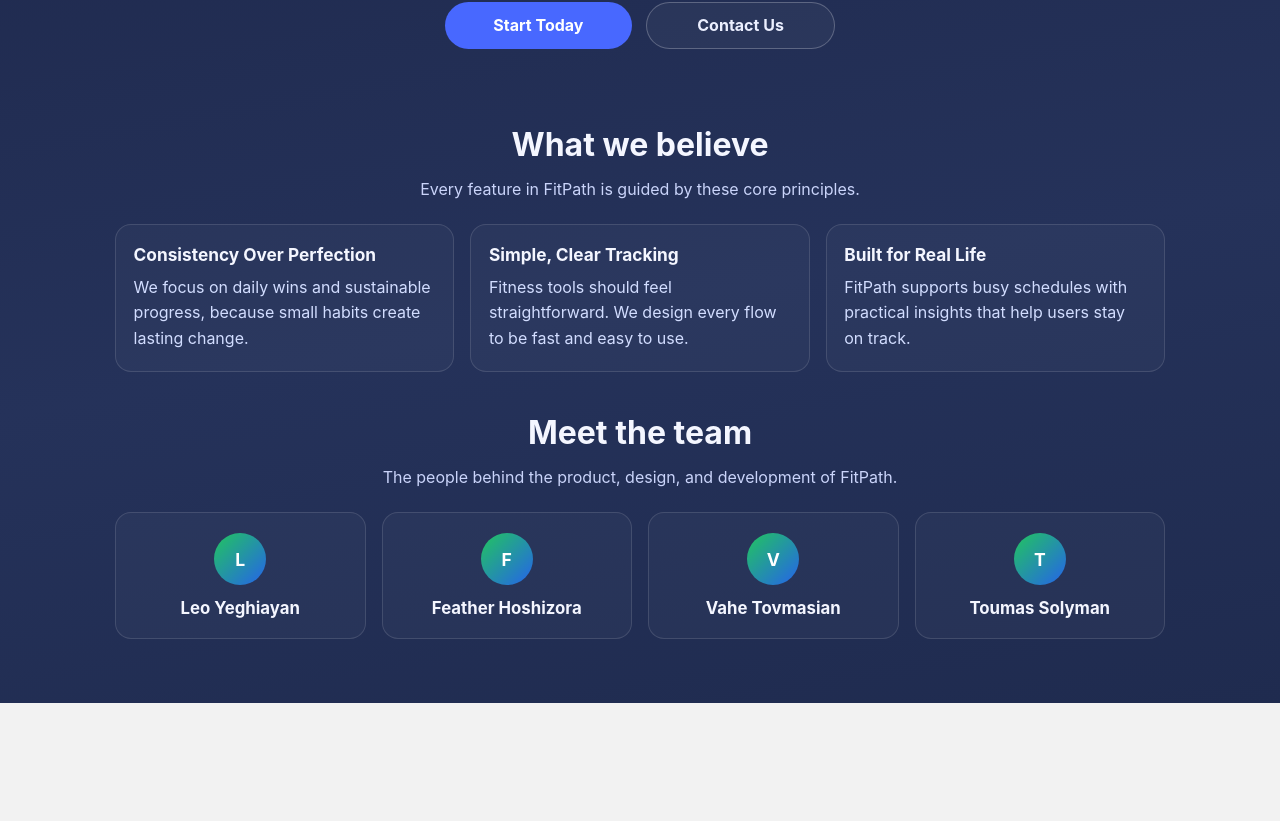
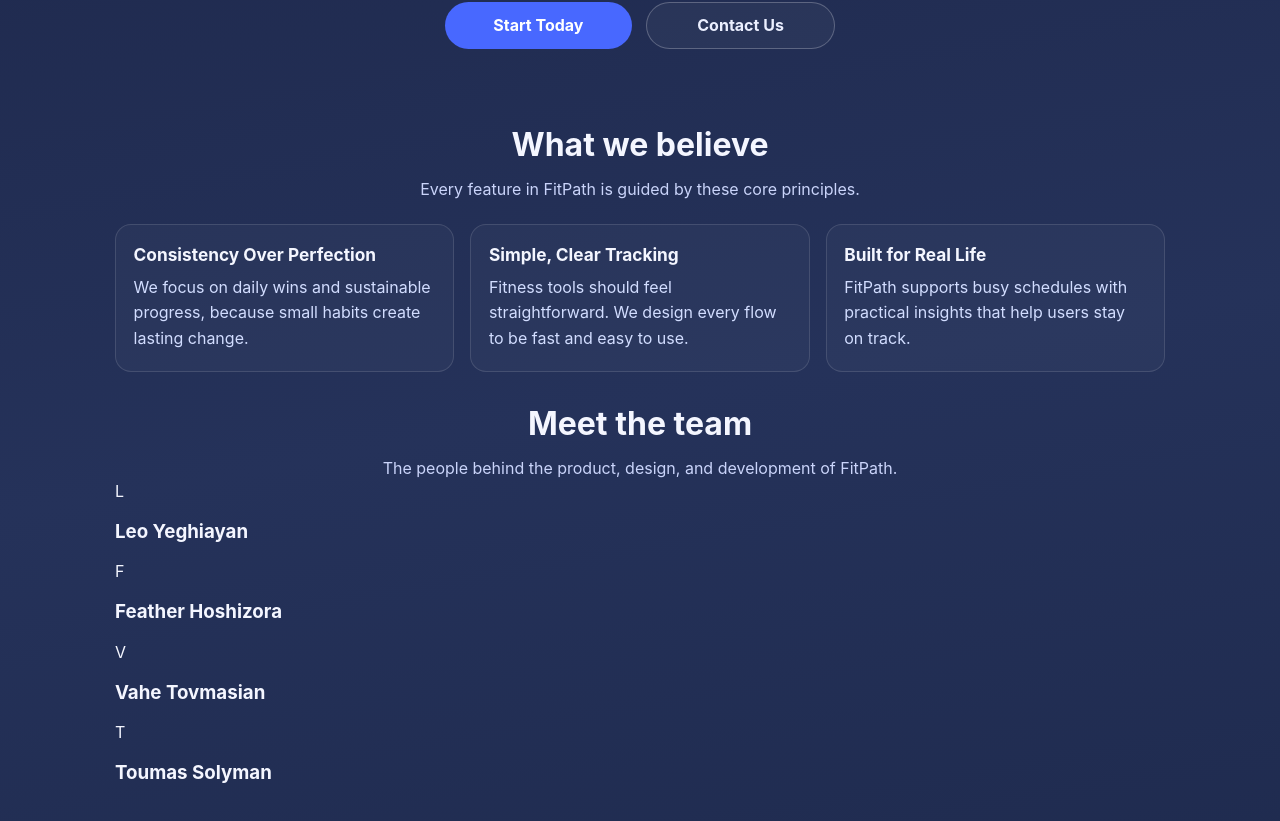
Before and after one commit to LeoYegh/COMP490_FitPath, a React (Vite) app in the folder Frontend/: page /About in a window 1280 px wide. Shown: the part 449-1270 px from the top of the page. Before the commit the page ends 1152 px from the top, so only its background shows below. Built offline with nearby package versions, Linux system fonts and the light colour scheme.

Commit message:
Update About.css
i think this is what was meant by updating names to match the rows? i don't really get it and even after giving lots of additional context neither do any AI?

```diff
--- a/Frontend/src/styles/About.css
+++ b/Frontend/src/styles/About.css
@@ -112,7 +112,7 @@
 }
 
 .about-grid,
-.team-grid {
+.about-team-grid {
     margin-top: 1.35rem;
     display: grid;
     gap: 1rem;
@@ -142,15 +142,15 @@
     color: #d2ddff;
 }
 
-.team-section {
+.about-team-section {
     margin-top: 2.6rem;
 }
 
-.team-grid {
+.about-team-grid {
     grid-template-columns: repeat(auto-fit, minmax(200px, 1fr));
 }
 
-.team-card {
+.about-team-card {
     background: rgba(255, 255, 255, 0.03);
     border: 1px solid rgba(255, 255, 255, 0.12);
     border-radius: 16px;
@@ -159,7 +159,7 @@
     box-shadow: none;
 }
 
-.team-avatar {
+.about-team-avatar {
     width: 52px;
     height: 52px;
     margin: 0 auto 0.8rem;
@@ -172,13 +172,13 @@
     font-weight: 700;
 }
 
-.team-card h3 {
+.about-team-card h3 {
     margin: 0;
     font-size: 1.05rem;
     color: #f4f6ff;
 }
 
-.team-card p {
+.about-team-card p {
     margin: 0.45rem 0 0;
     color: #475569;
     font-size: 0.95rem;
```
